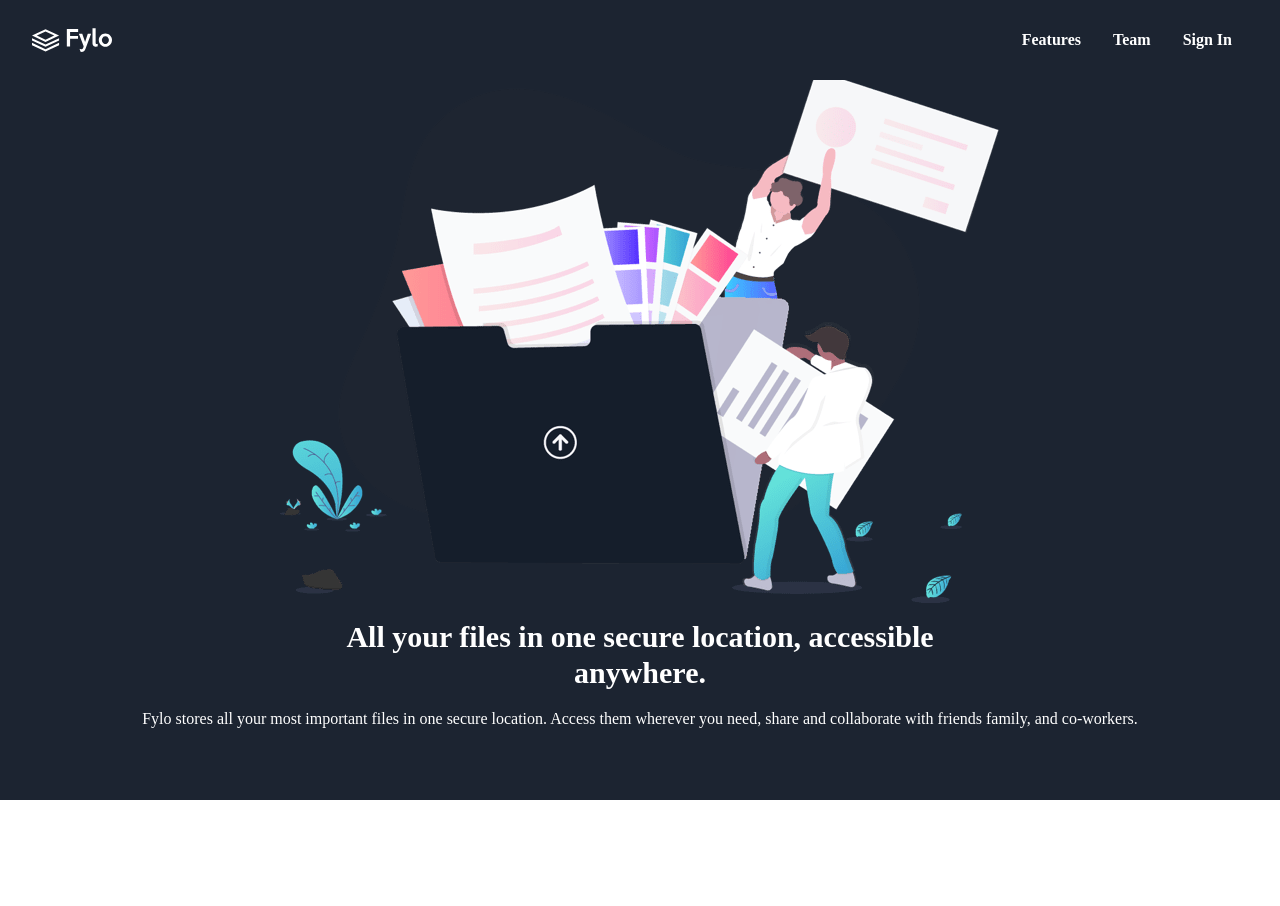
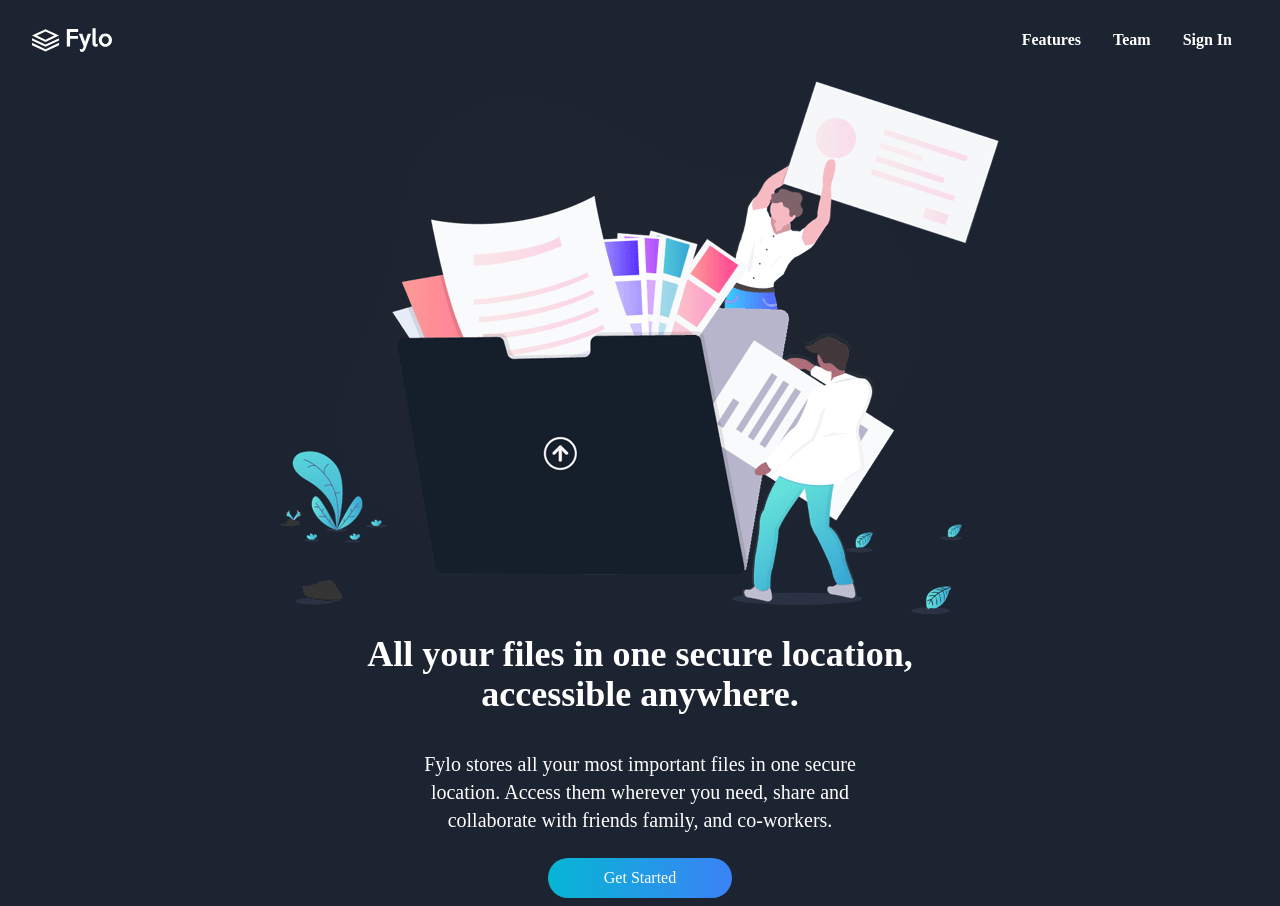
Before and after one commit to kennedybabu/Fylo, a React (Create React App) app: page / in a window 1280 px wide. Before the commit the page ends 800 px from the top, so only its background shows below. Built offline with nearby package versions, Linux system fonts and the light colour scheme.

Commit message:
feature: style the home component

```diff
--- a/src/components/Home.jsx
+++ b/src/components/Home.jsx
@@ -3,15 +3,16 @@ import LandingIllustration from '../assets/illustration-intro.png'
 
 const Home = () => {
   return (
-    <div className='bg-[#1c2431] h-screen flex flex-col px-8 items-center justify-center text-white'>
+    <div className='bg-[#1c2431] h-auto flex flex-col px-8 items-center justify-center text-white'>
         {/* container */}
-        <div>
+        <div className='mt-20'>
             <img src={LandingIllustration} alt="landing picture" />
         </div>
         <div className='text-center'>
-            <h2 className='text-3xl font-bold my-4 max-w-[600px] mx-auto'>All your files in one secure location, accessible anywhere.</h2>
-            <p>Fylo stores all your most important files in one secure location. Access them wherever you need, share and collaborate with friends family, and co-workers.</p>
+            <h2 className='text-4xl font-bold my-5 max-w-[600px] mx-auto'>All your files in one secure location, accessible anywhere.</h2>
+            <p className='text-xl max-w-[500px] mx-auto py-4'>Fylo stores all your most important files in one secure location. Access them wherever you need, share and collaborate with friends family, and co-workers.</p>
         </div>
+        <button className='py-2 px-14 rounded-3xl my-2 bg-gradient-to-r from-cyan-500 to-blue-500'>Get Started</button>
 
     </div>
   )
```
